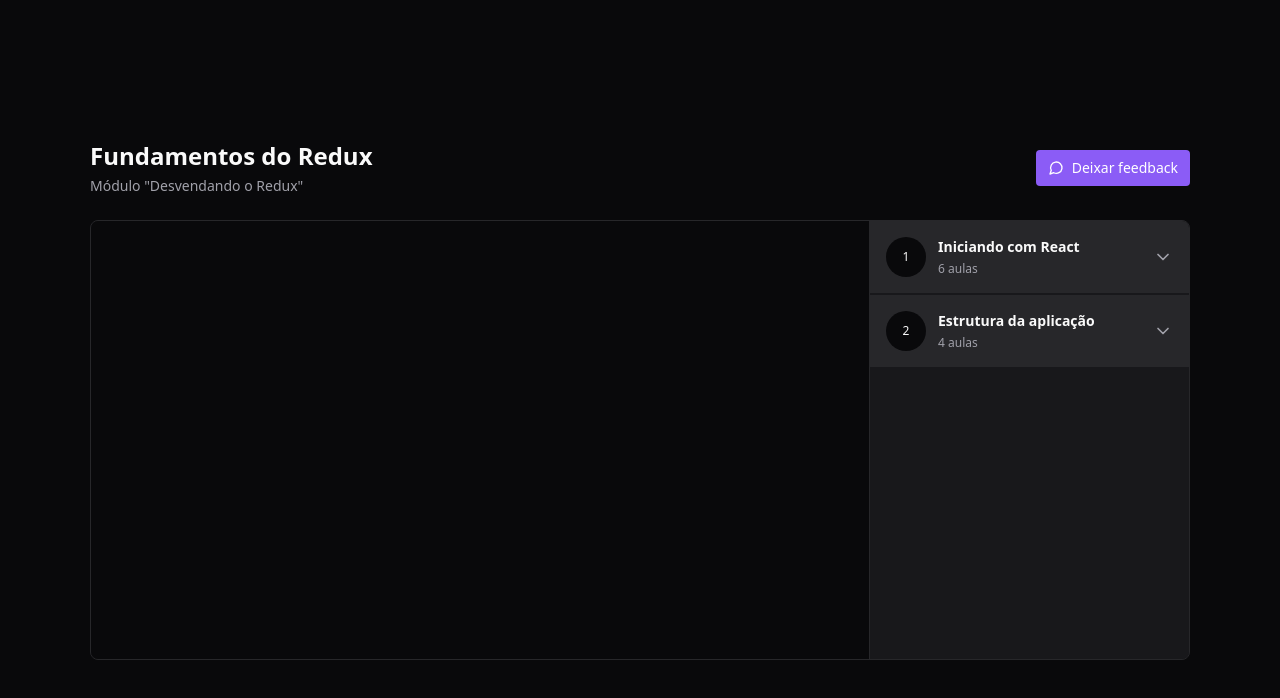
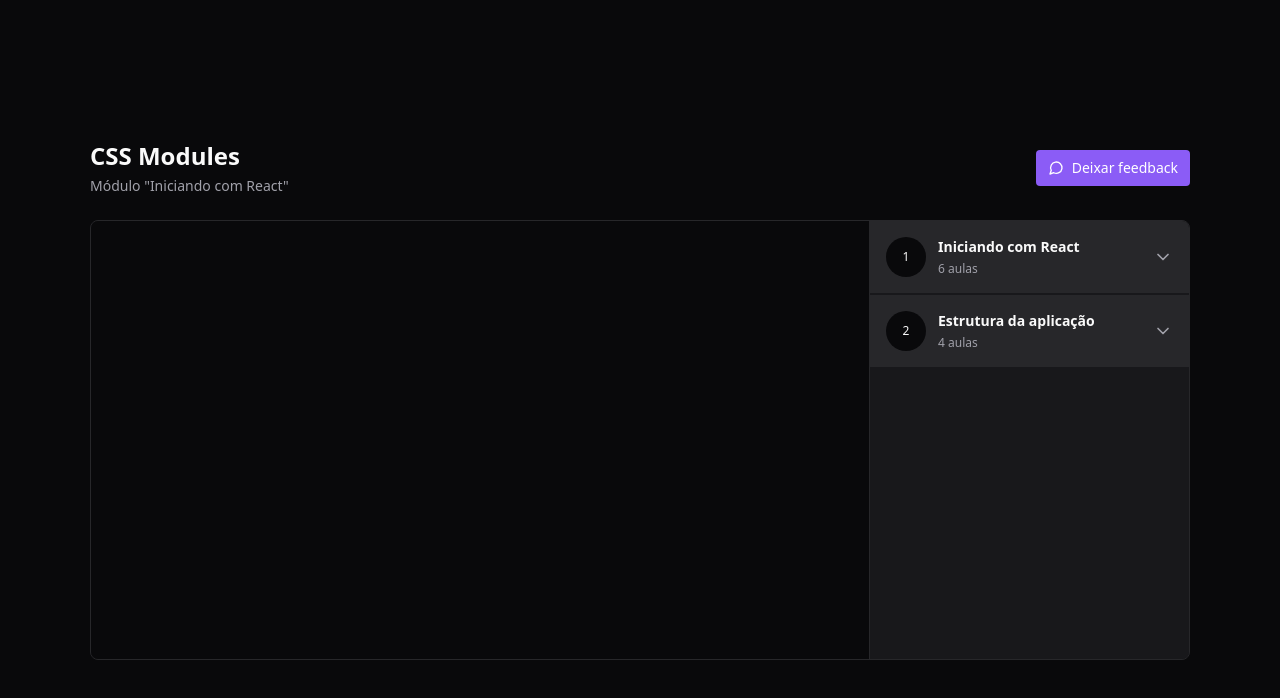
Before and after one commit to RayanneRamos/redux-zustand, a React (Vite) app: page / in a window 1280 px wide. Shown: the top 698 px of the page. Built offline with nearby package versions, Linux system fonts and the light colour scheme.

Commit message:
destacando a aula atual

```diff
--- a/src/components/Header/index.tsx
+++ b/src/components/Header/index.tsx
@@ -1,9 +1,20 @@
+import { useAppSelector } from "../../store";
+
 export function Header() {
+  const { currentLesson, currentModule } = useAppSelector((state) => {
+    const { currentModuleIndex, currentLessonIndex } = state.player;
+
+    const currentModule = state.player.course.modules[currentModuleIndex];
+    const currentLesson = currentModule.lessons[currentLessonIndex];
+
+    return { currentLesson, currentModule };
+  });
+
   return (
     <div className="flex flex-col gap-1">
-      <h1 className="text-2xl font-bold">Fundamentos do Redux</h1>
+      <h1 className="text-2xl font-bold">{currentLesson.title}</h1>
       <span className="text-sm text-zinc-400">
-        Módulo "Desvendando o Redux"
+        Módulo "{currentModule.title}"
       </span>
     </div>
   );
--- a/src/components/Lesson/index.tsx
+++ b/src/components/Lesson/index.tsx
@@ -1,20 +1,30 @@
-import { Video } from "lucide-react";
-import { useDispatch } from "react-redux";
-import { play } from "../../store/slices/player";
+import { PlayCircle, Video } from "lucide-react";
 
 interface LessonProps {
   title: string;
   duration: string;
   onPlay: () => void;
+  isCurrent: boolean;
 }
 
-export function Lesson({ title, duration, onPlay }: LessonProps) {
+export function Lesson({
+  title,
+  duration,
+  onPlay,
+  isCurrent = false,
+}: LessonProps) {
   return (
     <button
       onClick={onPlay}
-      className="flex items-center gap-3 text-sm text-zinc-400"
+      data-active={isCurrent}
+      disabled={isCurrent}
+      className="flex items-center gap-3 text-sm text-zinc-400 data-[active=true]:text-emerald-400 enabled:hover:text-zinc-100"
     >
-      <Video className="w-4 h-4 text-zinc-500" />
+      {isCurrent ? (
+        <PlayCircle className="w-4 h-4 text-emerald-400" />
+      ) : (
+        <Video className="w-4 h-4 text-zinc-500" />
+      )}
       <span>{title}</span>
       <span className="ml-auto font-mono text-xs text-zinc-500">
         {duration}
--- a/src/components/Module/index.tsx
+++ b/src/components/Module/index.tsx
@@ -12,10 +12,15 @@ interface ModuleProps {
 }
 
 export function Module({ title, amountOfLessons, moduleIndex }: ModuleProps) {
+  const dispatch = useDispatch();
   const lessons = useAppSelector((state) => {
     return state.player.course.modules[moduleIndex].lessons;
   });
-  const dispatch = useDispatch();
+  const { currentModuleIndex, currentLessonIndex } = useAppSelector((state) => {
+    const { currentModuleIndex, currentLessonIndex } = state.player;
+
+    return { currentModuleIndex, currentLessonIndex };
+  });
 
   return (
     <Collapsible.Root className="group">
@@ -32,12 +37,17 @@ export function Module({ title, amountOfLessons, moduleIndex }: ModuleProps) {
       <Collapsible.Content>
         <nav className="relative flex flex-col gap-4 p-6">
           {lessons.map((lesson, lessonIndex) => {
+            const isCurrent =
+              currentModuleIndex === moduleIndex &&
+              currentLessonIndex === lessonIndex;
+
             return (
               <Lesson
                 key={lesson.id}
                 title={lesson.title}
                 duration={lesson.duration}
                 onPlay={() => dispatch(play([moduleIndex, lessonIndex]))}
+                isCurrent={isCurrent}
               />
             );
           })}
```
